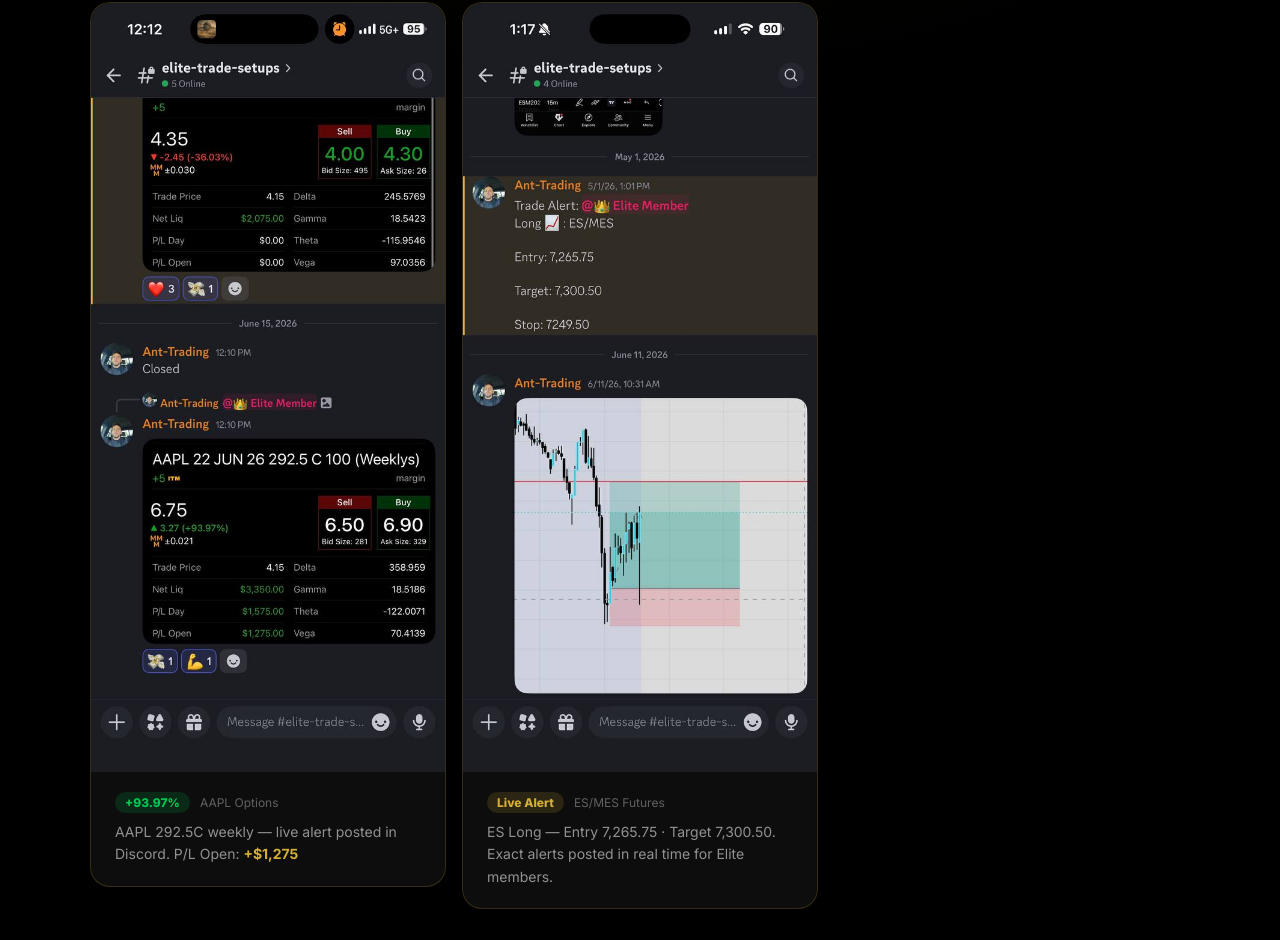
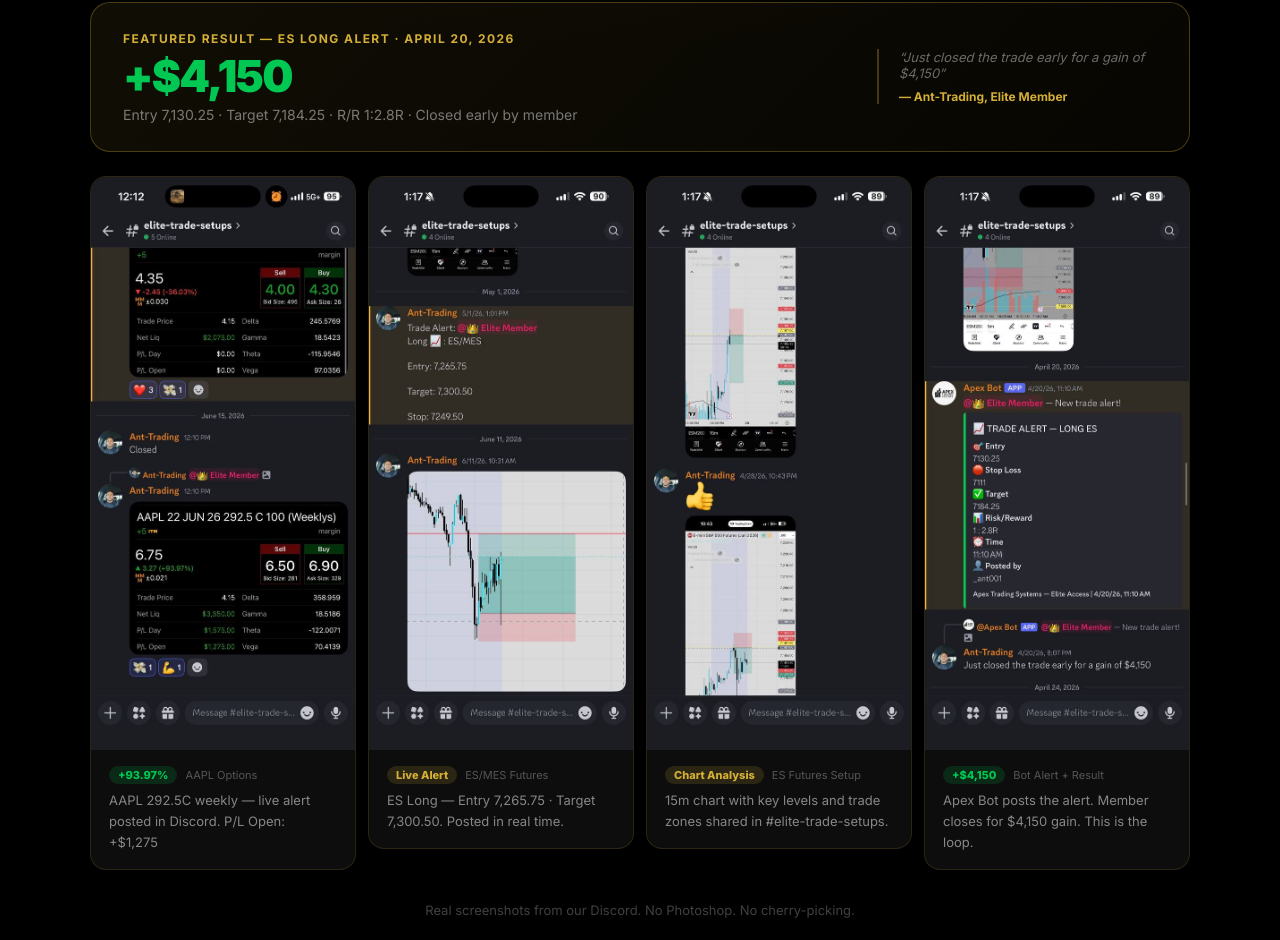
Before and after one commit to atradingsystems/Apex-Trading-Systems, a Next.js app: page / in a window 1280 px wide. Shown: the part 5913-6853 px from the top of the page. Built offline with nearby package versions, Linux system fonts and the light colour scheme.

Commit message:
Expand elite trade setups: 4-screenshot grid + \,150 featured result callout

```diff
--- a/app/page.tsx
+++ b/app/page.tsx
@@ -324,38 +324,48 @@
               Elite members get live trade alerts posted directly in Discord — entries, targets, stops, and real-time options plays. Here&apos;s what it looks like.
             </p>
           </div>
-          <div style={{ display: "grid", gridTemplateColumns: "repeat(auto-fill, minmax(320px,1fr))", gap: 16, marginBottom: 40 }}>
+
+          {/* $4,150 featured result */}
           <FadeIn delay={0}>
-              <div style={{ background: "#0d0d0d", border: "1px solid rgba(212,175,55,0.2)", borderRadius: 20, overflow: "hidden" }}>
-                <img src="/elite-setup-options.jpg" alt="AAPL options trade +93.97% in elite-trade-setups" style={{ width: "100%", display: "block", borderRadius: "20px 20px 0 0" }} />
-                <div style={{ padding: "20px 24px" }}>
-                  <div style={{ display: "flex", alignItems: "center", gap: 10, marginBottom: 8 }}>
-                    <span style={{ background: "rgba(0,200,83,0.15)", color: "#00c853", fontSize: 12, fontWeight: 800, padding: "3px 10px", borderRadius: 999 }}>+93.97%</span>
-                    <span style={{ fontSize: 12, color: "rgba(255,255,255,0.35)" }}>AAPL Options</span>
+            <div style={{ background: "linear-gradient(135deg, rgba(212,175,55,0.08), rgba(212,175,55,0.03))", border: "1px solid rgba(212,175,55,0.3)", borderRadius: 20, padding: "28px 32px", marginBottom: 24, display: "flex", alignItems: "center", justifyContent: "space-between", flexWrap: "wrap" as const, gap: 20 }}>
+              <div>
+                <div style={{ fontSize: 12, fontWeight: 700, color: G, letterSpacing: "0.12em", textTransform: "uppercase" as const, marginBottom: 8 }}>Featured Result — ES Long Alert · April 20, 2026</div>
+                <div style={{ fontSize: "clamp(28px,5vw,44px)", fontWeight: 900, color: "#00c853", letterSpacing: "-0.04em", lineHeight: 1 }}>+$4,150</div>
+                <div style={{ fontSize: 14, color: "rgba(255,255,255,0.45)", marginTop: 8 }}>Entry 7,130.25 · Target 7,184.25 · R/R 1:2.8R · Closed early by member</div>
               </div>
-                  <p style={{ fontSize: 14, color: "rgba(255,255,255,0.55)", lineHeight: 1.6, margin: 0 }}>
-                    AAPL 292.5C weekly — live alert posted in Discord. P/L Open: <span style={{ color: G, fontWeight: 700 }}>+$1,275</span>
-                  </p>
+              <div style={{ fontSize: 13, color: "rgba(255,255,255,0.4)", fontStyle: "italic", maxWidth: 280, borderLeft: "2px solid rgba(212,175,55,0.3)", paddingLeft: 20 }}>
+                &ldquo;Just closed the trade early for a gain of $4,150&rdquo;
+                <div style={{ marginTop: 8, color: G, fontStyle: "normal", fontWeight: 700, fontSize: 12 }}>— Ant-Trading, Elite Member</div>
               </div>
             </div>
           </FadeIn>
-            <FadeIn delay={100}>
-              <div style={{ background: "#0d0d0d", border: "1px solid rgba(212,175,55,0.2)", borderRadius: 20, overflow: "hidden" }}>
-                <img src="/elite-setup-futures.jpg" alt="ES futures trade alert in elite-trade-setups" style={{ width: "100%", display: "block", borderRadius: "20px 20px 0 0" }} />
-                <div style={{ padding: "20px 24px" }}>
-                  <div style={{ display: "flex", alignItems: "center", gap: 10, marginBottom: 8 }}>
-                    <span style={{ background: "rgba(212,175,55,0.15)", color: G, fontSize: 12, fontWeight: 800, padding: "3px 10px", borderRadius: 999 }}>Live Alert</span>
-                    <span style={{ fontSize: 12, color: "rgba(255,255,255,0.35)" }}>ES/MES Futures</span>
+
+          {/* Screenshot grid */}
+          <div style={{ display: "grid", gridTemplateColumns: "repeat(auto-fill, minmax(240px,1fr))", gap: 12, marginBottom: 32 }}>
+            {[
+              { src: "/elite-setup-options.jpg", badge: "+93.97%", badgeColor: "#00c853", badgeBg: "rgba(0,200,83,0.15)", label: "AAPL Options", desc: "AAPL 292.5C weekly — live alert posted in Discord. P/L Open: +$1,275" },
+              { src: "/elite-setup-futures.jpg", badge: "Live Alert", badgeColor: G, badgeBg: "rgba(212,175,55,0.15)", label: "ES/MES Futures", desc: "ES Long — Entry 7,265.75 · Target 7,300.50. Posted in real time." },
+              { src: "/elite-setup-chart.jpg", badge: "Chart Analysis", badgeColor: G, badgeBg: "rgba(212,175,55,0.15)", label: "ES Futures Setup", desc: "15m chart with key levels and trade zones shared in #elite-trade-setups." },
+              { src: "/elite-setup-alert.jpg", badge: "+$4,150", badgeColor: "#00c853", badgeBg: "rgba(0,200,83,0.15)", label: "Bot Alert + Result", desc: "Apex Bot posts the alert. Member closes for $4,150 gain. This is the loop." },
+            ].map((item, i) => (
+              <FadeIn key={i} delay={i * 80}>
+                <div style={{ background: "#0d0d0d", border: "1px solid rgba(212,175,55,0.15)", borderRadius: 16, overflow: "hidden" }}>
+                  <img src={item.src} alt={item.label} style={{ width: "100%", display: "block" }} />
+                  <div style={{ padding: "16px 18px" }}>
+                    <div style={{ display: "flex", alignItems: "center", gap: 8, marginBottom: 6 }}>
+                      <span style={{ background: item.badgeBg, color: item.badgeColor, fontSize: 11, fontWeight: 800, padding: "2px 9px", borderRadius: 999 }}>{item.badge}</span>
+                      <span style={{ fontSize: 11, color: "rgba(255,255,255,0.3)" }}>{item.label}</span>
                     </div>
-                  <p style={{ fontSize: 14, color: "rgba(255,255,255,0.55)", lineHeight: 1.6, margin: 0 }}>
-                    ES Long — Entry 7,265.75 · Target 7,300.50. Exact alerts posted in real time for Elite members.
-                  </p>
+                    <p style={{ fontSize: 13, color: "rgba(255,255,255,0.5)", lineHeight: 1.6, margin: 0 }}>{item.desc}</p>
                   </div>
                 </div>
               </FadeIn>
+            ))}
           </div>
+
           <div style={{ textAlign: "center" }}>
-            <p style={{ color: "rgba(255,255,255,0.3)", fontSize: 13, marginBottom: 20 }}>These are real screenshots from our Discord. No Photoshop. No cherry-picking.</p>
+            <p style={{ color: "rgba(255,255,255,0.25)", fontSize: 13, marginBottom: 24 }}>Real screenshots from our Discord. No Photoshop. No cherry-picking.</p>
+            <a href="https://discord.gg/a9fJRsH3us" target="_blank" rel="noopener noreferrer" style={{ ...btnGold, fontSize: 14, padding: "13px 28px" }}>Get Elite Access →</a>
           </div>
         </div>
       </section>
```
Also changed, not shown: public/elite-setup-alert.jpg (added), public/elite-setup-chart.jpg (added). Lines whose indentation alone changed are shown as unchanged.
